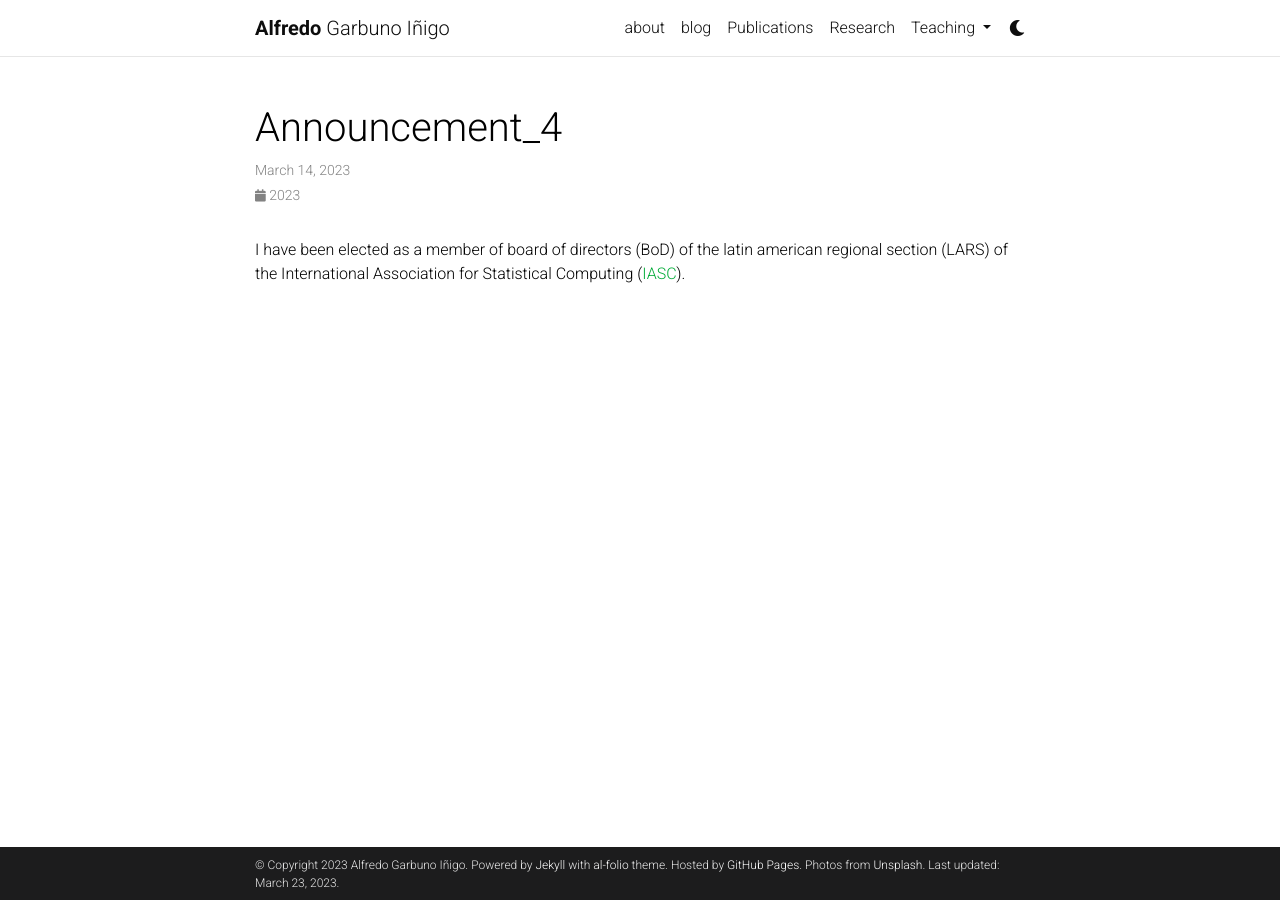
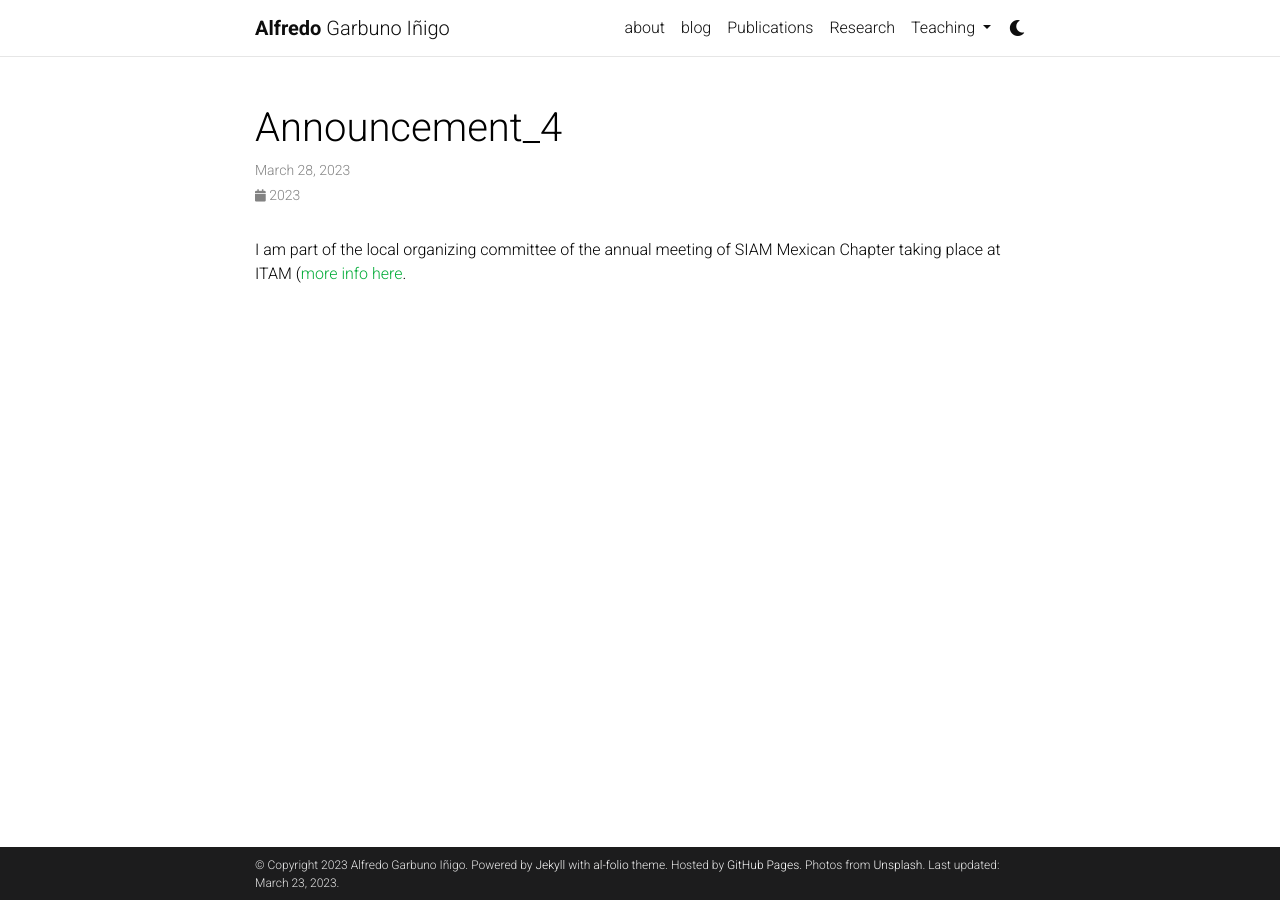
Before and after one commit to agarbuno/agarbuno.github.io, a Jekyll site: the page built from _news/announcement_4.md, in a window 1280 px wide. Built offline with Jekyll 4.4.1, drawn with Linux system fonts in a browser that asks for light colours; nearby versions of some CDN libraries; comment, search, counter and statistics services are not loaded; a style sheet for code colours, icons or effects is not loaded.

Commit message:
aupdates announcements

```diff
--- a/_news/announcement_4.md
+++ b/_news/announcement_4.md
@@ -1,9 +1,7 @@
 ---
 layout: post
-date: 2023-03-14
+date: 2023-03-28
 inline: true
 ---
 
-I have been elected as a member of board of directors (BoD) of the
-latin american regional section (LARS) of the International Association for
-Statistical Computing ([IASC](https://iasc-isi.org/lars-mission/)).
+I am part of the local organizing committee of the annual meeting of SIAM Mexican Chapter taking place at ITAM ([more info here](https://siam.itam.mx/).
```
Also changed, not shown: _news/announcement_5.md (added, +9 -0 lines).
